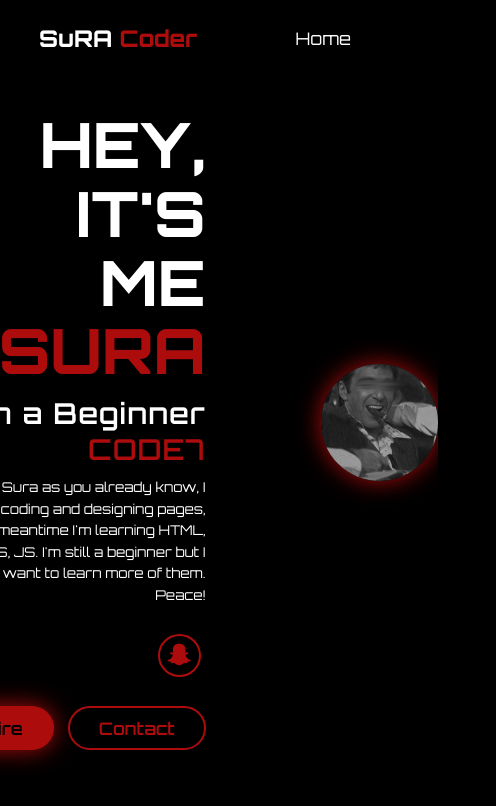
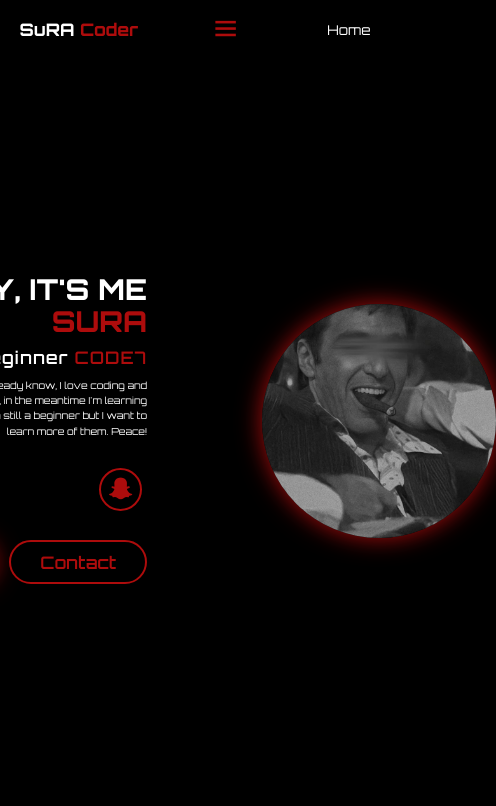
Before and after one commit to IL04H/AbOuTMee, a plain HTML site: page index.html in a window 390 px wide. Shown: the whole page, 496 px wide, since content can reach past the window. Drawn offline with nearby package versions, Linux system fonts and the light colour scheme; files whose address does not match are found by name.

Commit message:
Update style.css

```diff
--- a/style.css
+++ b/style.css
@@ -230,3 +230,59 @@ section {
         border-color: transparent;
     }
 }
+
+/* Responsive adjustments */
+
+@media (max-width: 900px) {
+    .home-content h1 {
+        font-size: 4.5rem;
+    }
+
+    .home-content h3 {
+        font-size: 2.5rem;
+    }
+
+    .home-content p {
+        font-size: 1.3rem;
+        max-width: 100%;
+    }
+
+    .home-img img {
+        width: 40vw;
+    }
+}
+
+@media (max-width: 600px) {
+    .home-content h1 {
+        font-size: 3rem;
+    }
+
+    .home-content h3 {
+        font-size: 1.8rem;
+    }
+
+    .home-content p {
+        font-size: 1rem;
+    }
+
+    .home-img img {
+        width: 60vw;
+    }
+
+    .header {
+        padding: 1.5rem 5%;
+    }
+
+    .navbar a {
+        font-size: 1.4rem;
+        margin-left: 1.5rem;
+    }
+
+    .logo {
+        font-size: 1.8rem;
+    }
+
+    #menu-icon {
+        display: block;
+    }
+}
```
